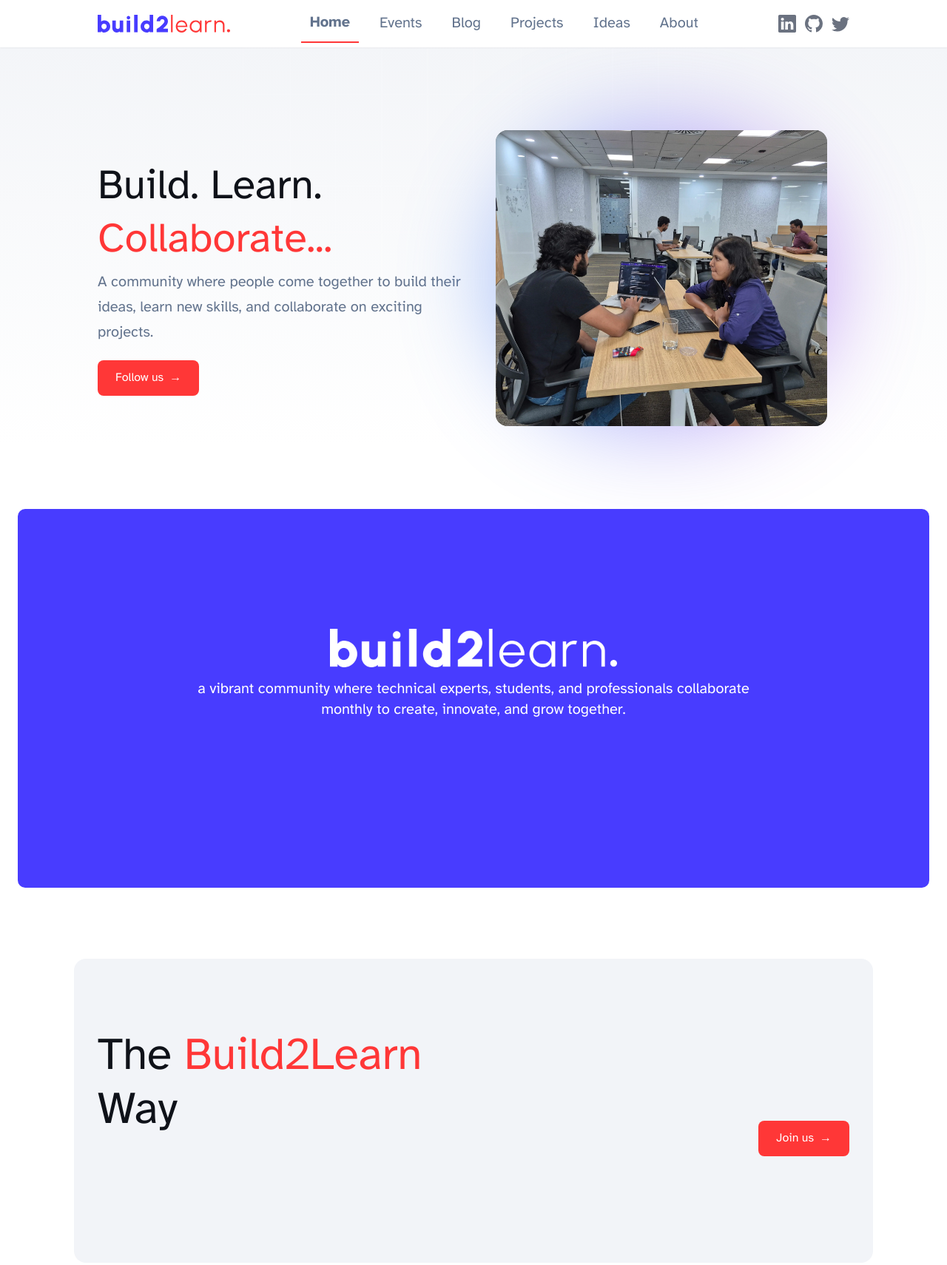
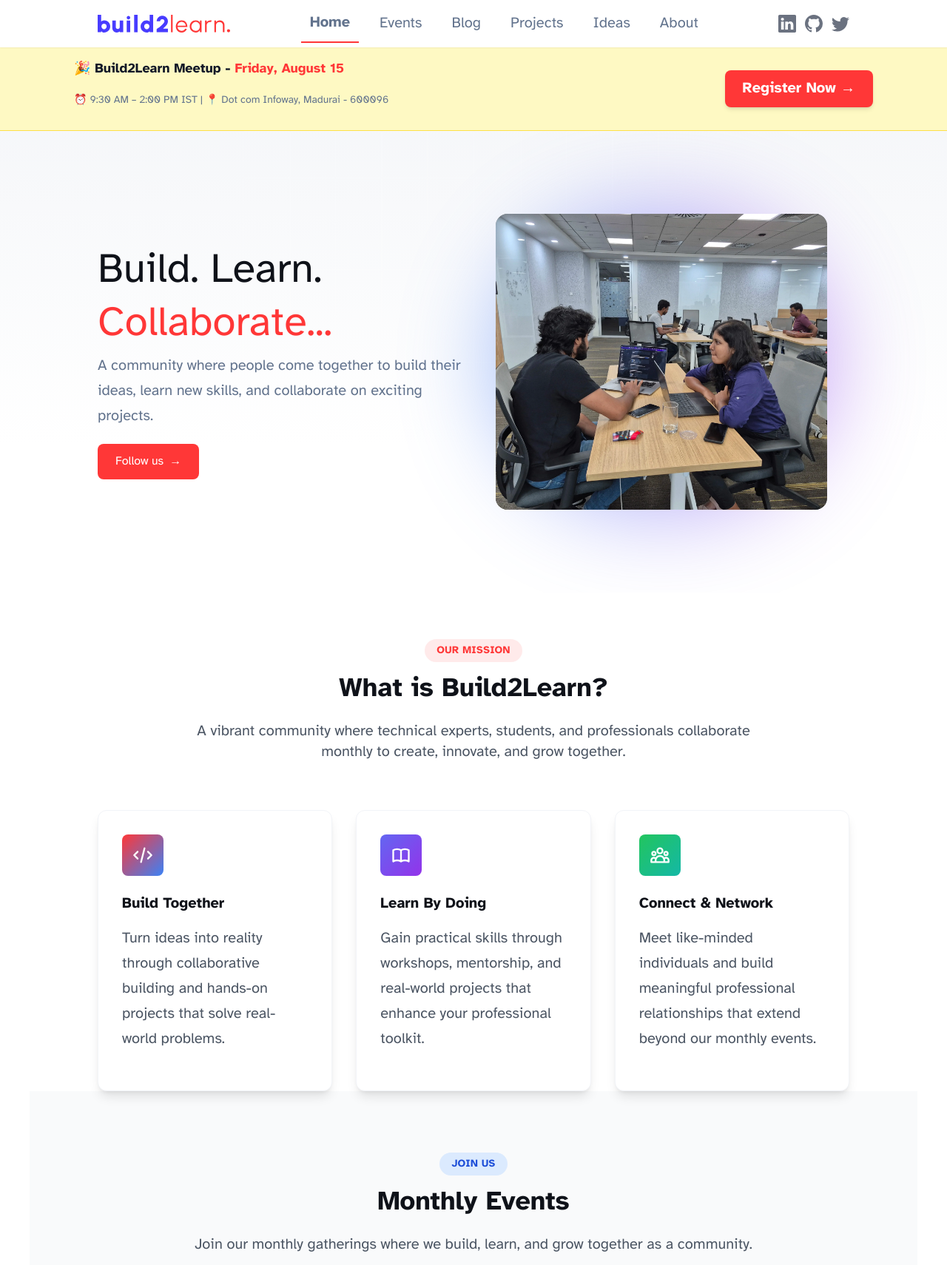
Before and after one commit to build2learn-in/build2learn, an Astro site: page / in a window 1280 px wide. Shown: the top 1710 px of the page at 74% size. Built offline with nearby package versions, Linux system fonts and the light colour scheme; Astro itself is replaced by a stand-in of ours.

Commit message:
madurai event added

```diff
--- a/src/components/Header.astro
+++ b/src/components/Header.astro
@@ -1,7 +1,7 @@
 ---
 import HeaderLink from './HeaderLink.astro';
 import { SITE_TITLE } from '../consts';
-//import Announcement from '../components/announcement.astro';
+import Announcement from '../components/announcement.astro';
 ---
 
 <header class="bg-white shadow-sm sticky top-0 z-50">
@@ -89,4 +89,4 @@ import { SITE_TITLE } from '../consts';
 		}
 	});
 </script>
-<!-- <Announcement /> -->
+<Announcement />
--- a/src/components/announcement.astro
+++ b/src/components/announcement.astro
@@ -3,14 +3,14 @@
 		<div class="container mx-auto flex flex-col md:flex-row items-center justify-between gap-4 text-center md:text-left">
 			<div>
 			<p class="text-lg font-semibold">
-				🎉 Build2Learn Meetup - <span class="text-primary font-bold">Saturday, July 26</span>
+				🎉 Build2Learn Meetup - <span class="text-primary font-bold">Friday, August 15</span>
 			</p>
 			<p class="text-sm text-gray-700">
-				⏰ 9:30 AM – 2:00 PM IST | 📍 Freshworks, Block B, Global SP Infocity, Chennai - 600096
+				⏰ 9:30 AM – 2:00 PM IST | 📍 Dot com Infoway, Madurai - 600096
 			</p>
 			</div>
 			<a
-			href="https://lu.ma/7tnq58qg?utm_source=b2l-website"
+			href="https://lu.ma/ajalu7xe?utm_source=b2l-website"
 			target="_blank"
 			class="inline-block bg-primary text-white font-semibold px-6 py-2 rounded-lg shadow-md hover:bg-primary-dark transition"
 			>
--- a/src/pages/index.astro
+++ b/src/pages/index.astro
@@ -61,34 +61,10 @@ import HeroSmoothSlider from '../components/HeroSmoothSlider.astro';
 				</svg>
 			</div>
 		</section>
-		<section class="bg-secondary text-white home-page-blue-banner  flex items-center justify-center lg:mb-24">
-			<div class="container-fluid mx-auto px-4 sm:px-6 lg:px-8 py-4 lg:py-20">
-				<div class="text-center my-16 md:mt-0">
-					<img src="/images/b2l-whitelogo.png" width="388" height="52" alt="Build2Learn Logo" class="mx-auto mb-4" />
-					<p class="text-xl text-white max-w-3xl mx-auto">
-						a vibrant community where technical experts, students, and professionals collaborate monthly to create, innovate, and grow together.
-					</p>
-				</div>
-			</div>
-		</section>
-		<section>
-			<div class="container bg-gray-100 mx-auto px-4 sm:px-6 lg:px-8 pt-20 pb-20 rounded-2xl">
-				<div class="top-holder mb-16 flex flex-col md:flex-row items-end justify-between">
-					<div class="left-cont">
-						<h1 class="mt-4 mb-6">The <span class="text-primary">Build2Learn</span> <br /> Way</h1>
-					</div>
-					<div class="right-cont">
-						<Button text="Join us" href="/" variant="primary" />
-					</div>
-				</div>
-				<div class="bottom-holder">
 
-				</div>
-			</div>
-		</section>
 		<main>
 			<!-- What We Do Section -->
-			<section id="about" class="py-20">
+			<section id="about">
 				<div class="container mx-auto px-4 sm:px-6 lg:px-8">
 					<div class="text-center mb-16">
 						<span class="bg-primary/10 text-primary px-4 py-2 rounded-full text-sm font-semibold tracking-wide uppercase">Our Mission</span>
@@ -218,7 +194,7 @@ import HeroSmoothSlider from '../components/HeroSmoothSlider.astro';
 									<h3 class="text-2xl font-bold mb-6 text-white">Next Event</h3>
 									<div class="mb-8">
 										<p class="text-xl font-bold">Build2Learn Monthly Meetup</p>
-										<p class="text-gray-100 opacity-90">Third Saturday of every month</p>
+										<!-- <p class="text-gray-100 opacity-90">Third or Fourth Saturday of every month</p> -->
 									</div>
 
 									<div class="space-y-4 mb-8">
@@ -228,7 +204,7 @@ import HeroSmoothSlider from '../components/HeroSmoothSlider.astro';
 												<svg xmlns="http://www.w3.org/2000/svg" class="h-5 w-5 mr-3 inline" fill="none" viewBox="0 0 24 24" stroke="currentColor">
 													<path stroke-linecap="round" stroke-linejoin="round" stroke-width="2" d="M8 7V3m8 4V3m-9 8h10M5 21h14a2 2 0 002-2V7a2 2 0 00-2-2H5a2 2 0 00-2 2v12a2 2 0 002 2z" />
 												</svg>
-												26th Apr 2025
+												15th Aug 2025
 											</p>
 										</div>
 										<div class="flex items-center">
@@ -246,7 +222,7 @@ import HeroSmoothSlider from '../components/HeroSmoothSlider.astro';
 													<path stroke-linecap="round" stroke-linejoin="round" stroke-width="2" d="M17.657 16.657L13.414 20.9a1.998 1.998 0 01-2.827 0l-4.244-4.243a8 8 0 1111.314 0z" />
 													<path stroke-linecap="round" stroke-linejoin="round" stroke-width="2" d="M15 11a3 3 0 11-6 0 3 3 0 016 0z" />
 												</svg>
-												Venue: Freshworks
+												Venue: Dot com Infoway
 											</p>
 										</div>
 									</div>
@@ -344,14 +320,14 @@ import HeroSmoothSlider from '../components/HeroSmoothSlider.astro';
 									<div class="text-6xl mb-6">🚀</div>
 									<h3 class="text-2xl font-bold text-gray-800 mb-4">Next Monthly Meetup</h3>
 									<p class="text-gray-600 mb-6">
-										Join us on the third Saturday of every month for our next exciting event!
+										Join us on one of the Saturday of every month for our next exciting event!
 									</p>
 									<!-- <div class="inline-block bg-gray-100 px-4 py-2 rounded-lg text-gray-700">
 										<div class="flex items-center justify-center">
 											<svg xmlns="http://www.w3.org/2000/svg" class="h-5 w-5 mr-2 text-primary" fill="none" viewBox="0 0 24 24" stroke="currentColor">
 												<path stroke-linecap="round" stroke-linejoin="round" stroke-width="2" d="M8 7V3m8 4V3m-9 8h10M5 21h14a2 2 0 002-2V7a2 2 0 00-2-2H5a2 2 0 00-2 2v12a2 2 0 002 2z" />
 											</svg>
-											<span>Third Saturday of the month</span>
+											<span>One of the Saturday in the month</span>
 										</div>-->
 									</div>
 								</div>
```
